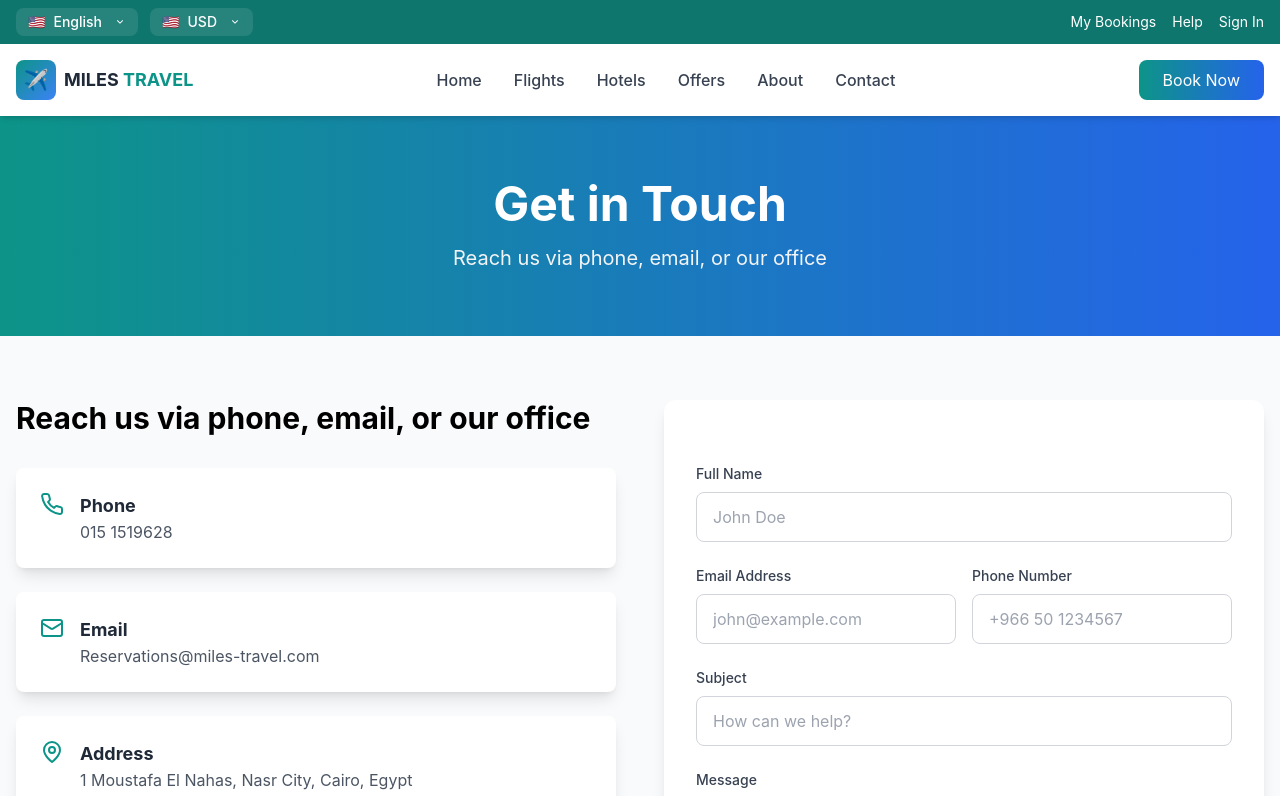
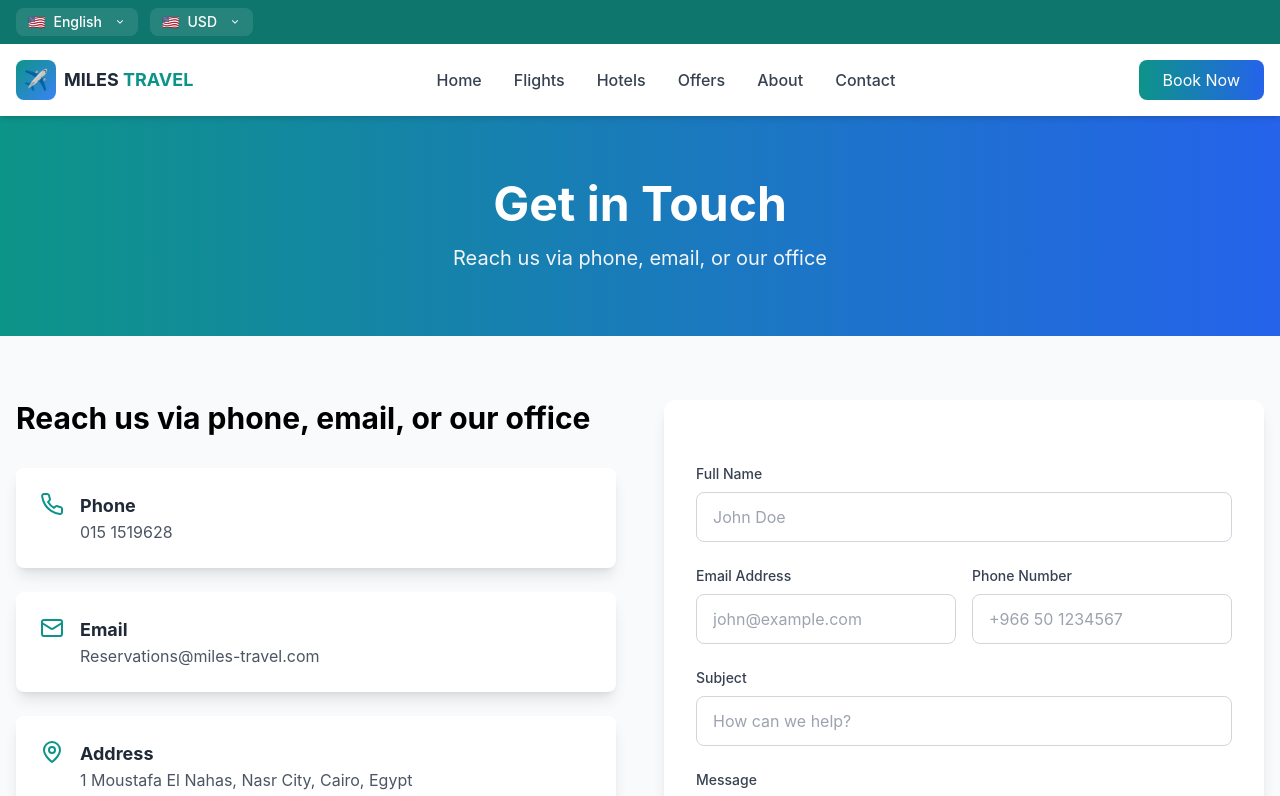
Before and after one commit to Mostafaahmed20/TravelAgency, a React (Vite) app: page /#/contact in a window 1280 px wide. Shown: the top 796 px of the page. Built offline with nearby package versions, Linux system fonts and the light colour scheme.

Commit message:
Remove My Bookings, Help, Sign In links and make Book Now button redirect to WhatsApp

```diff
--- a/src/components/Header/Header.jsx
+++ b/src/components/Header/Header.jsx
@@ -74,11 +74,6 @@ const Header = () => {
               />
             </div>
           </div>
-          <div className={`hidden md:flex gap-4 ${language === 'ar' ? 'flex-row-reverse' : ''}`}>
-            <a href="#" className="hover:text-teal-200 transition">{translations[language].myBookings}</a>
-            <a href="#" className="hover:text-teal-200 transition">{translations[language].help}</a>
-            <a href="#" className="hover:text-teal-200 transition">{translations[language].signIn}</a>
-          </div>
         </div>
       </div>
 
@@ -102,7 +97,10 @@ const Header = () => {
 
         {/* CTA Button + Mobile Menu */}
         <div className={`flex items-center gap-4 ${language === 'ar' ? 'flex-row-reverse' : ''}`}>
-          <button className="hidden md:block bg-gradient-to-r from-teal-600 to-blue-600 text-white px-6 py-2 rounded-lg hover:shadow-lg transition">
+          <button
+            onClick={() => window.open('https://wa.me/201515196284', '_blank')}
+            className="hidden md:block bg-gradient-to-r from-teal-600 to-blue-600 text-white px-6 py-2 rounded-lg hover:shadow-lg transition"
+          >
             {translations[language].bookNow}
           </button>
 
@@ -129,7 +127,10 @@ const Header = () => {
               {item.name}
             </Link>
           ))}
-          <button className="w-full bg-gradient-to-r from-teal-600 to-blue-600 text-white px-6 py-2 rounded-lg hover:shadow-lg transition">
+          <button
+            onClick={() => window.open('https://wa.me/201515196284', '_blank')}
+            className="w-full bg-gradient-to-r from-teal-600 to-blue-600 text-white px-6 py-2 rounded-lg hover:shadow-lg transition"
+          >
             {translations[language].bookNow}
           </button>
         </div>
```
Also changed, not shown: 5 other files (tests, documents, lock files or other folders).
